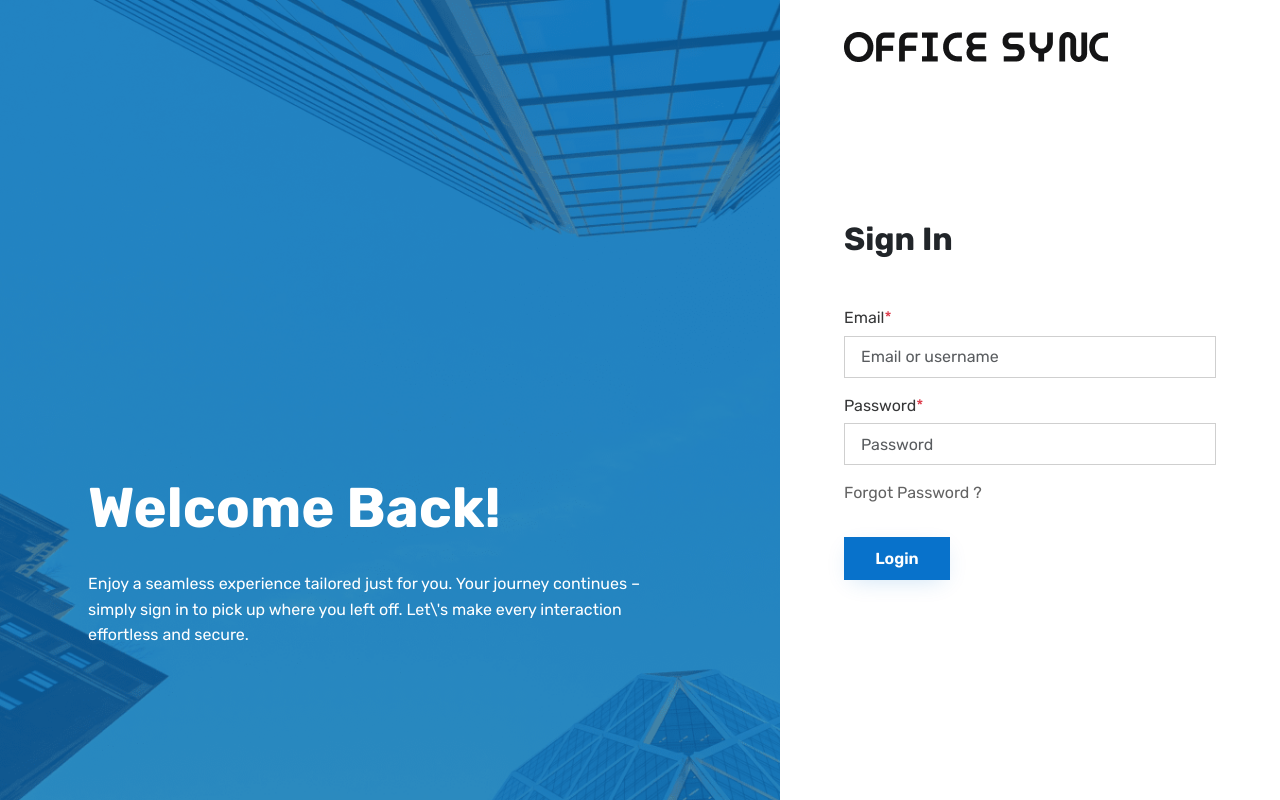
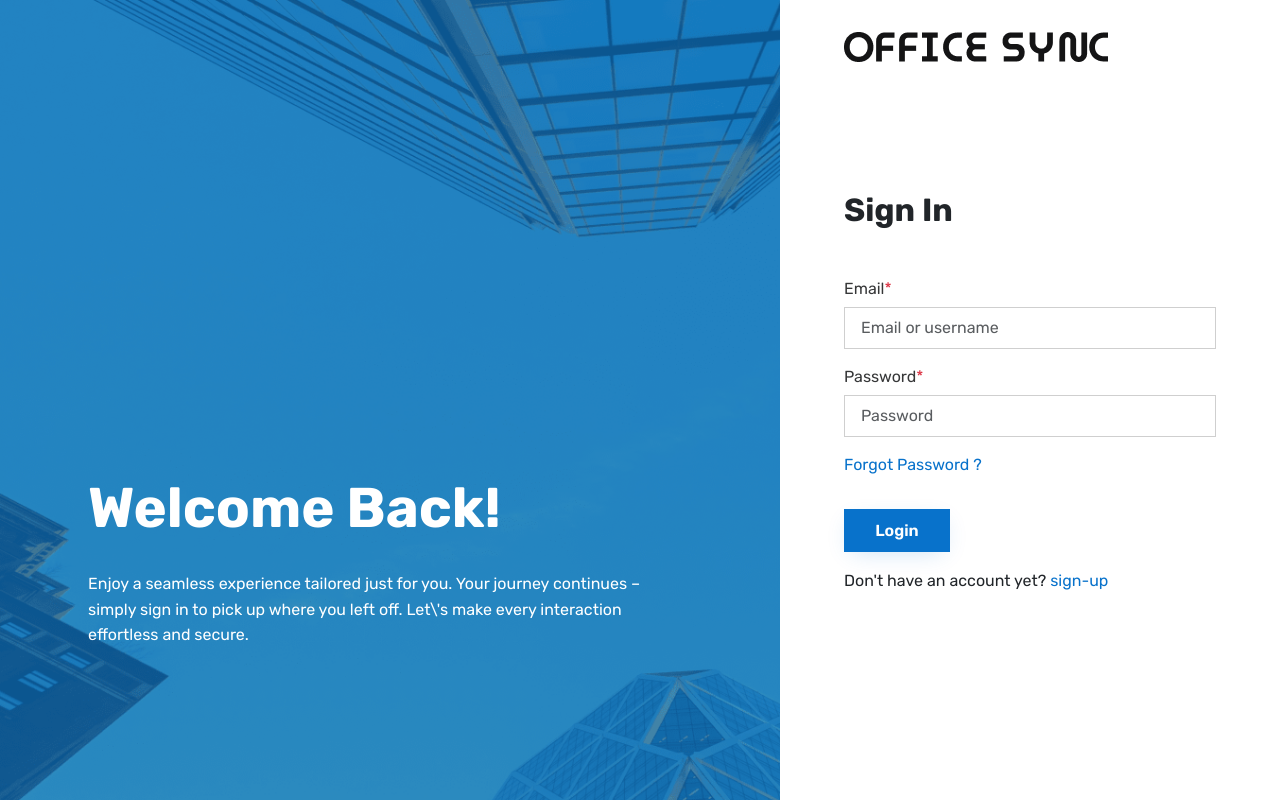
Before and after one commit to developerarjun/officesync-ui-react, a React (Vite) app: page / in a window 1280 px wide. Built offline with nearby package versions, Linux system fonts and the light colour scheme.

Commit message:
changes in <a> tag color

```diff
--- a/src/app/modules/auth/login/LoginPage.tsx
+++ b/src/app/modules/auth/login/LoginPage.tsx
@@ -67,6 +67,7 @@ function LoginPage() {
                                 </div>
                             </div>
                             <ButtonComponent btnName="Login" className="btn btn-primary" btnType="submit" isDisabled={false}></ButtonComponent>
+                            <p className="mt-3">Don't have an account yet? <a onClick={() => navigate("/sign-up")}>sign-up</a></p>
                         </form>
                         </FormProvider>
                     </div>
--- a/src/scss/base/_global.scss
+++ b/src/scss/base/_global.scss
@@ -5,7 +5,7 @@ p {
 a,
 a:not([href]):not([class]),
 a:not([href]):not([class]):hover {
-    color: $secondary;
+    color: $primary-500;
     text-decoration: none;
     cursor: pointer;
 }
```
